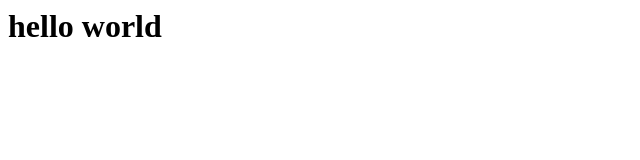
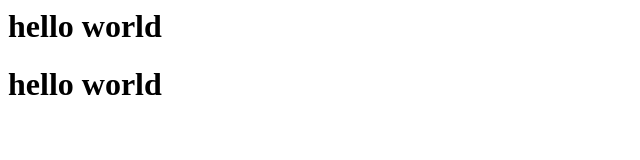
Before and after one commit to YashBahirat51/firstrepo, a plain HTML site: page index.html in a window 1280 px wide. Shown: the whole page, without its empty margins (0-640 px from the left). Drawn offline with Linux system fonts and the light colour scheme.

Commit message:
commiting data

```diff
--- a/index.html
+++ b/index.html
@@ -1 +1 @@
-<h1>hello world</h1>
+<h1>hello world</h1><h1>hello world</h1>
```
